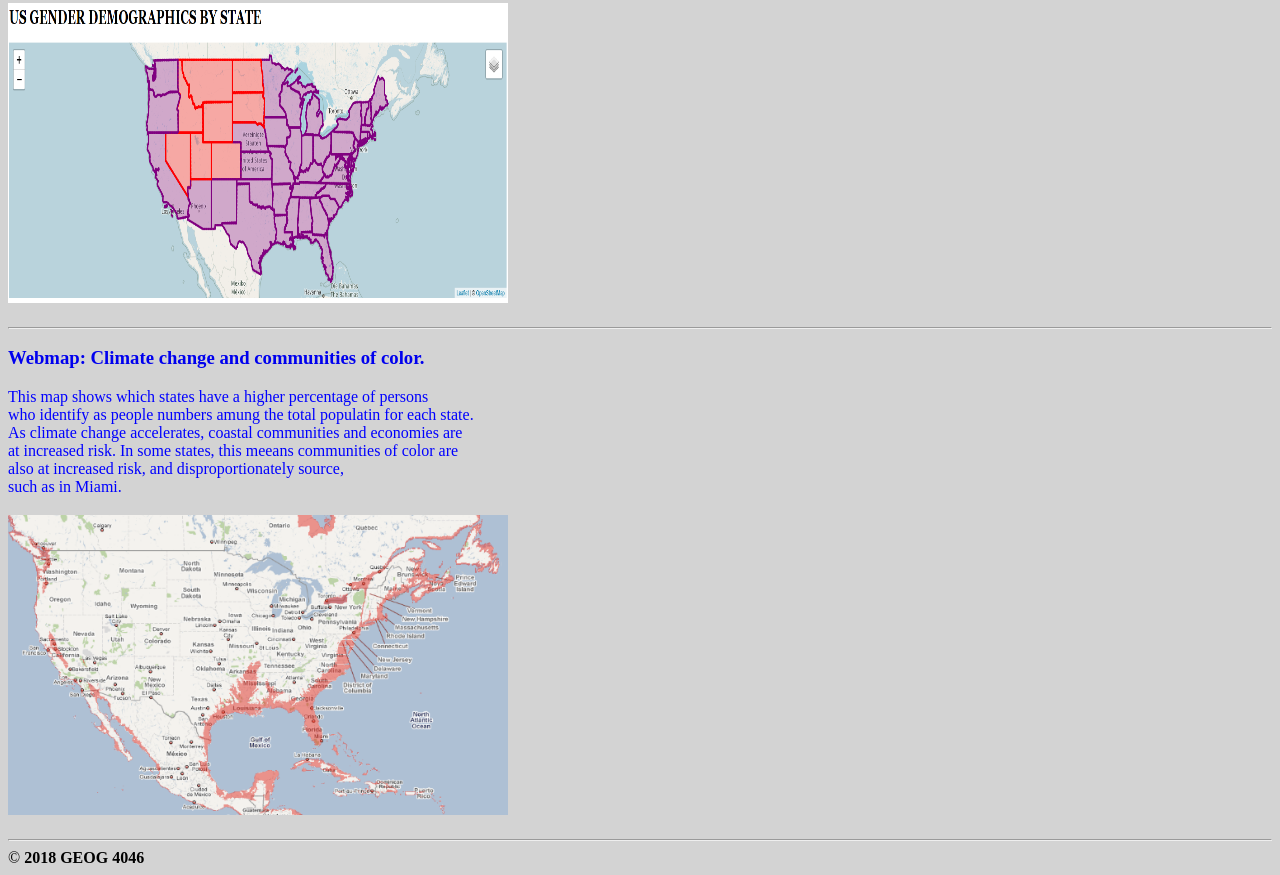
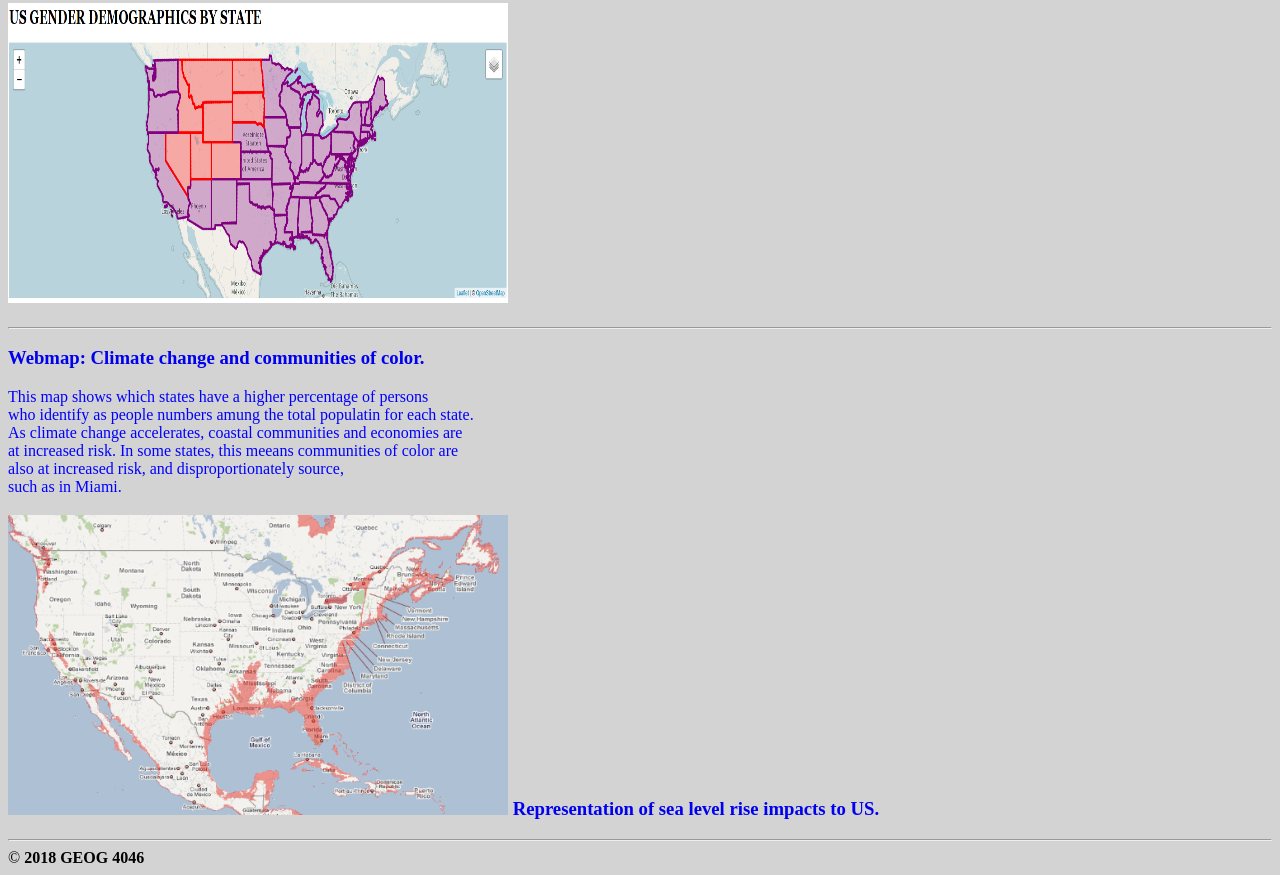
Before and after one commit to ArtemisIncarnate/ArtemisIncarnate.github.io, a plain HTML site: page index.html in a window 1280 px wide. Shown: the part 5771-6646 px from the top of the page. Drawn offline with nearby package versions, Linux system fonts and the light colour scheme; files whose address does not match are found by name.

Commit message:
ccslrmaps

```diff
--- a/index.html
+++ b/index.html
@@ -230,7 +230,8 @@
         <br/>also at increased risk, and disproportionately source,
         <br/>such as in Miami.
       </p>
-      <h3><img src="Images\ccslrmapsocean.PNG"/></h3>
+      <h3><img src="Images\ccslrmapsocean.PNG"/>
+      <a href="https://artemisincarnate.github.io/ccslrimpacts">Representation of sea level rise impacts to US.</a></h3>
     </div>
     <hr>
 
```
